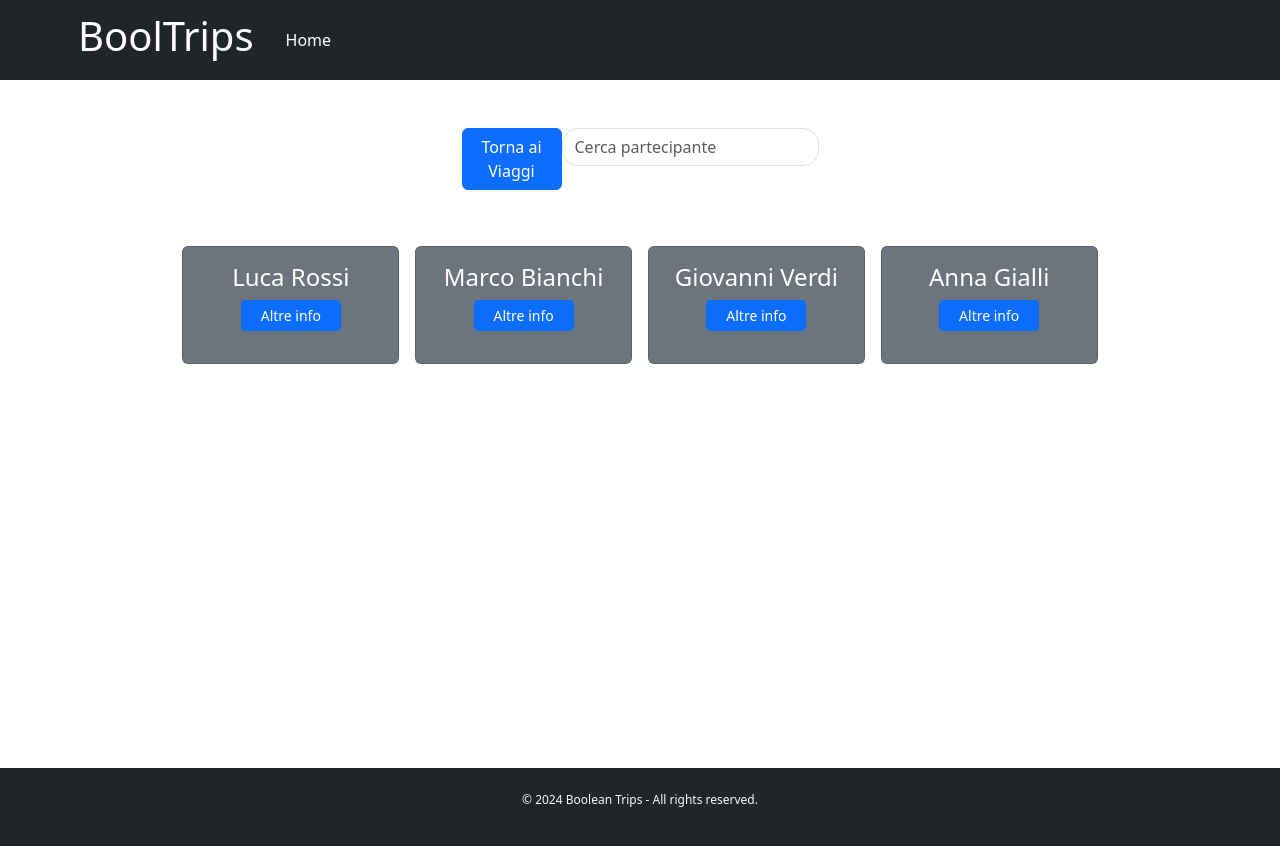
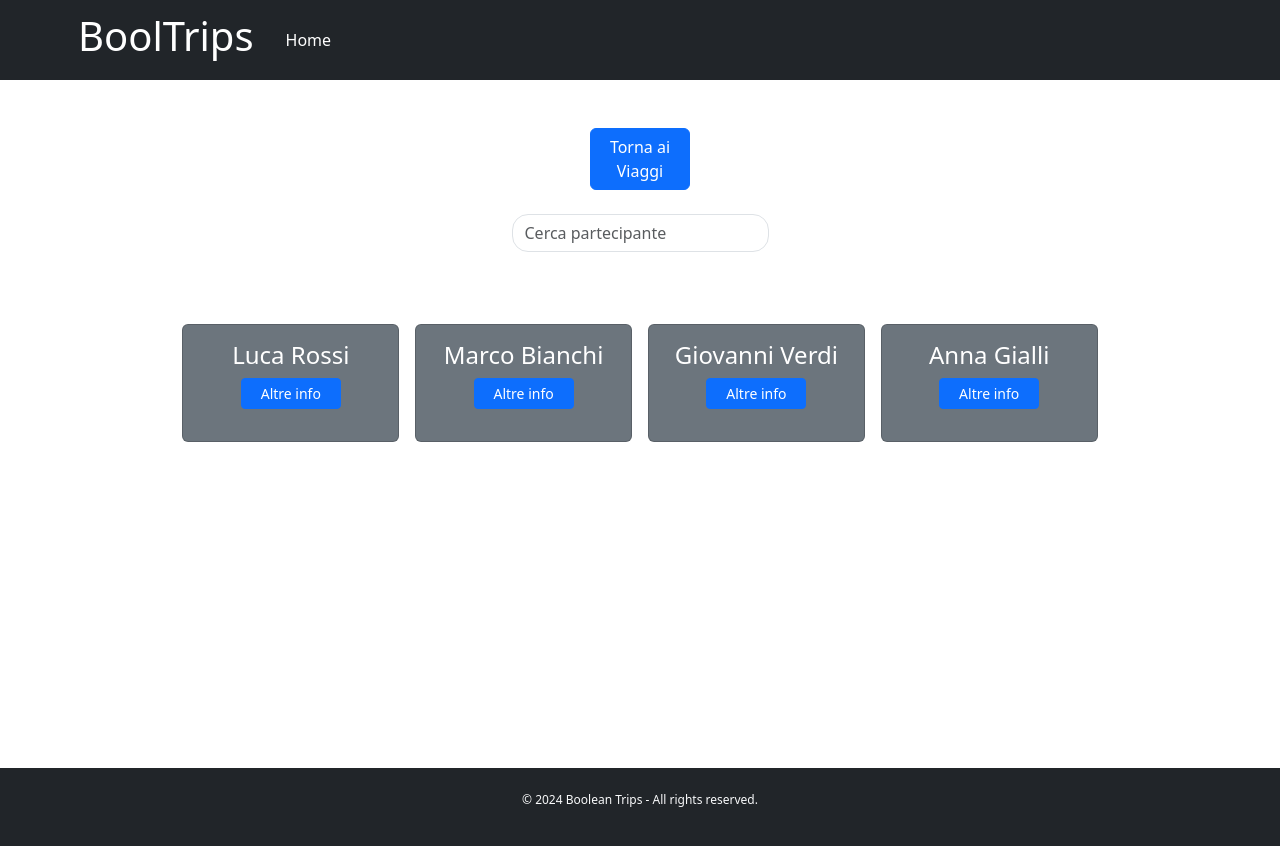
Before and after one commit to massimopallera/goloso-progetto-incredibile, a React (Vite) app: page /trips/V001 in a window 1280 px wide. Built offline with nearby package versions, Linux system fonts and the light colour scheme.

Commit message:
edit searchBar

```diff
--- a/src/pages/SingleTrip.jsx
+++ b/src/pages/SingleTrip.jsx
@@ -48,9 +48,9 @@ export default function SingleTrip() {
 
     return (
         <>
-            <div className="d-flex justify-content-center mt-5 mb-5">
+            <div className="d-flex justify-content-center mt-5 mb-5 flex-column container align-items-center">
                 <NavLink to='/'>
-                    <button className="btn btn-primary">Torna ai Viaggi</button>
+                    <button className="btn btn-primary mb-4">Torna ai Viaggi</button>
                 </NavLink>
 
                 {/* search bar */}
```
